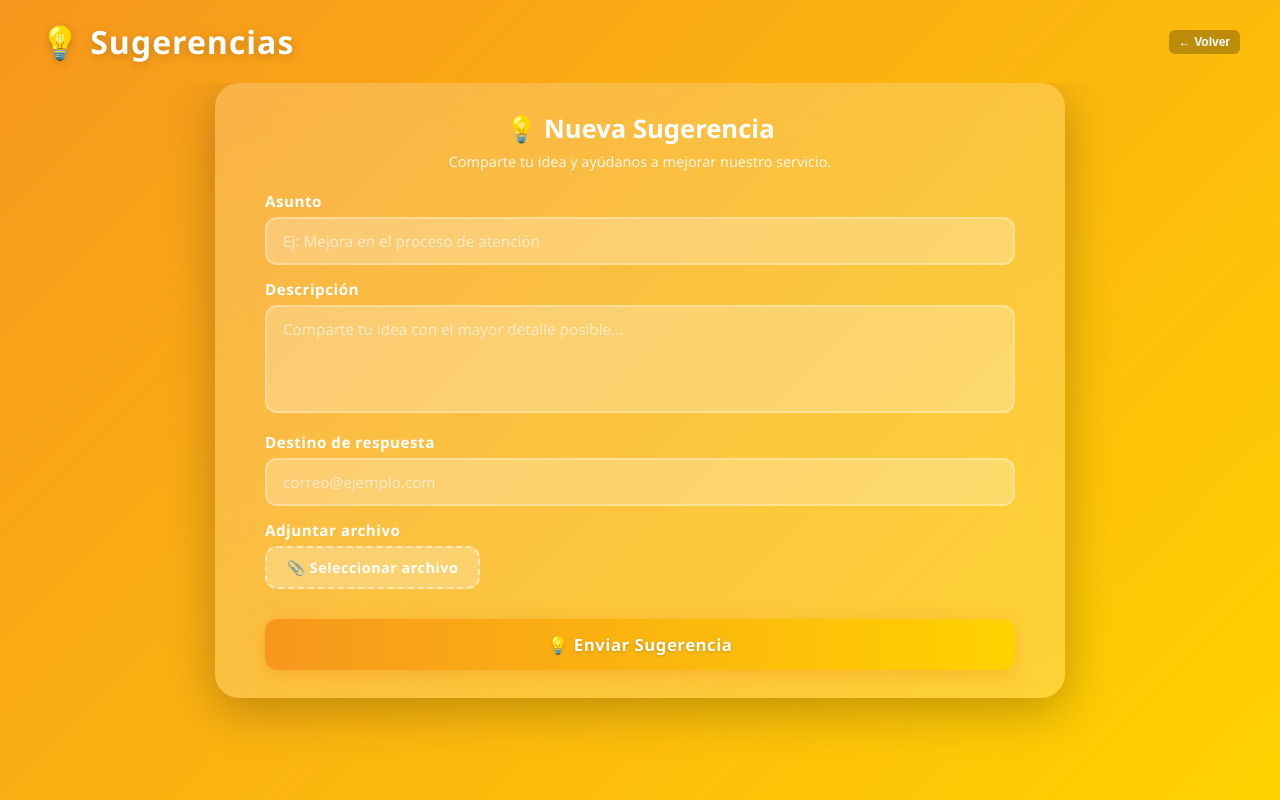
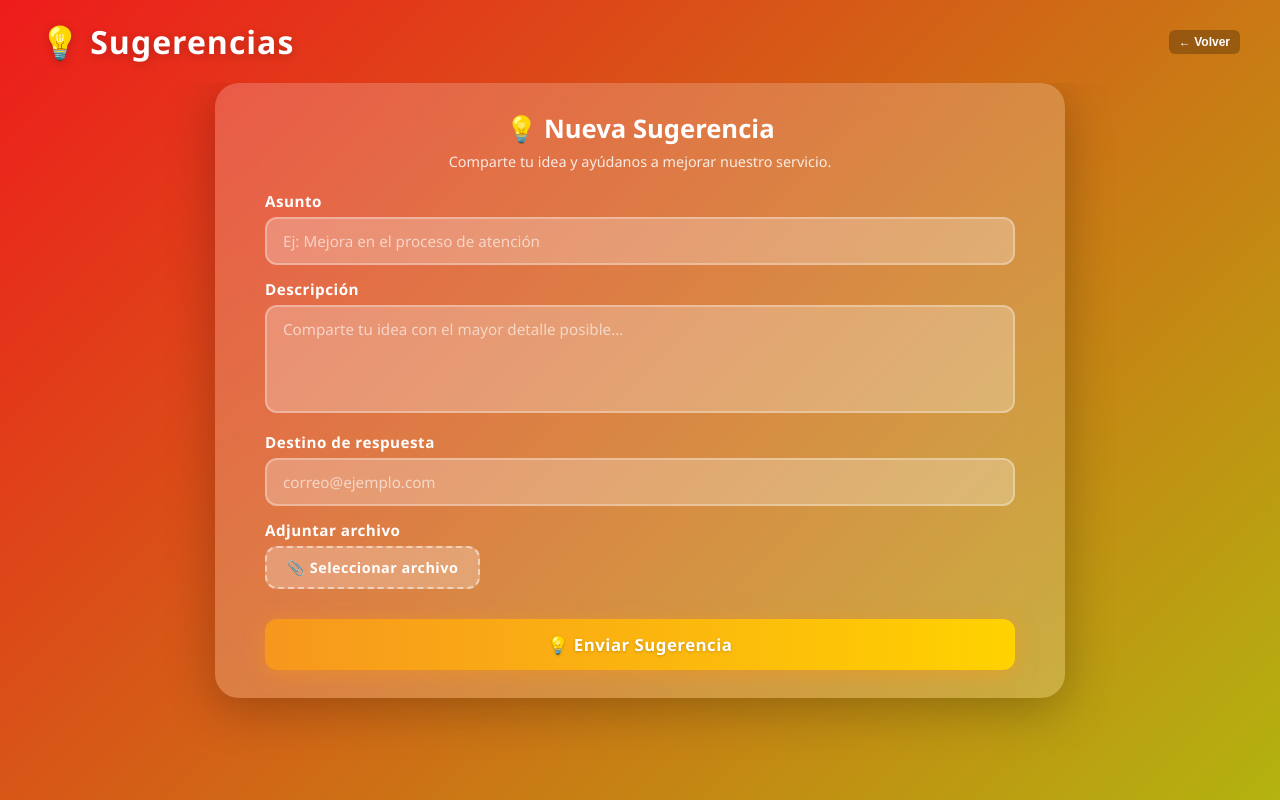
Before and after one commit to TonySny/software1, an Angular app: page /sugerencias in a window 1280 px wide. Built offline with nearby package versions, Linux system fonts and the light colour scheme.

Commit message:
Cambio de color

```diff
--- a/src/app/home/sugerencias/sugerencias.scss
+++ b/src/app/home/sugerencias/sugerencias.scss
@@ -1,7 +1,7 @@
 .sugerencias-container {
   height: 100vh;
   padding: 20px 40px;
-  background: linear-gradient(135deg, #f7971e, #ffd200);
+  background: linear-gradient(135deg, #ee1c1c, #b3b310);
   font-family: 'Segoe UI', sans-serif;
   color: white;
   display: flex;
```
